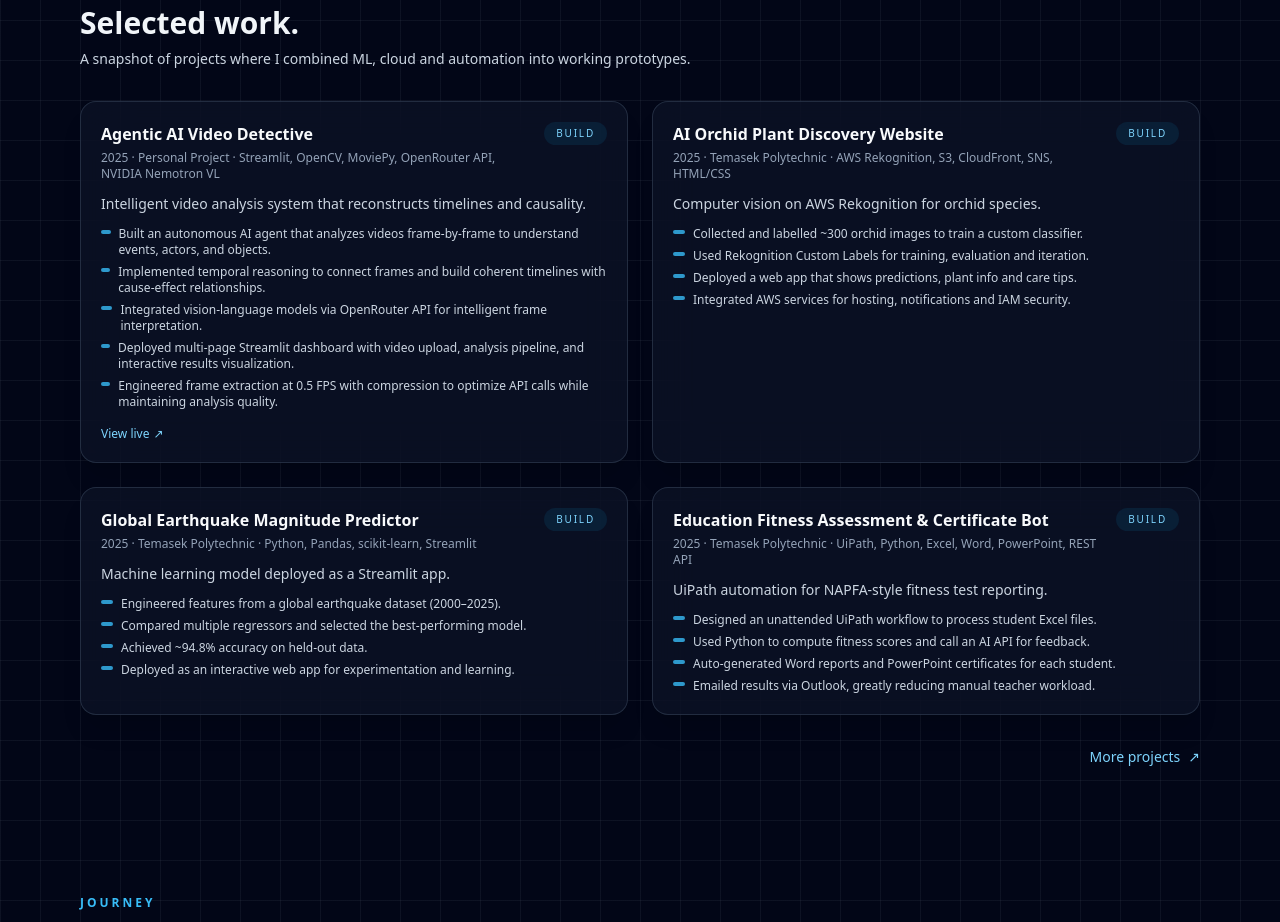
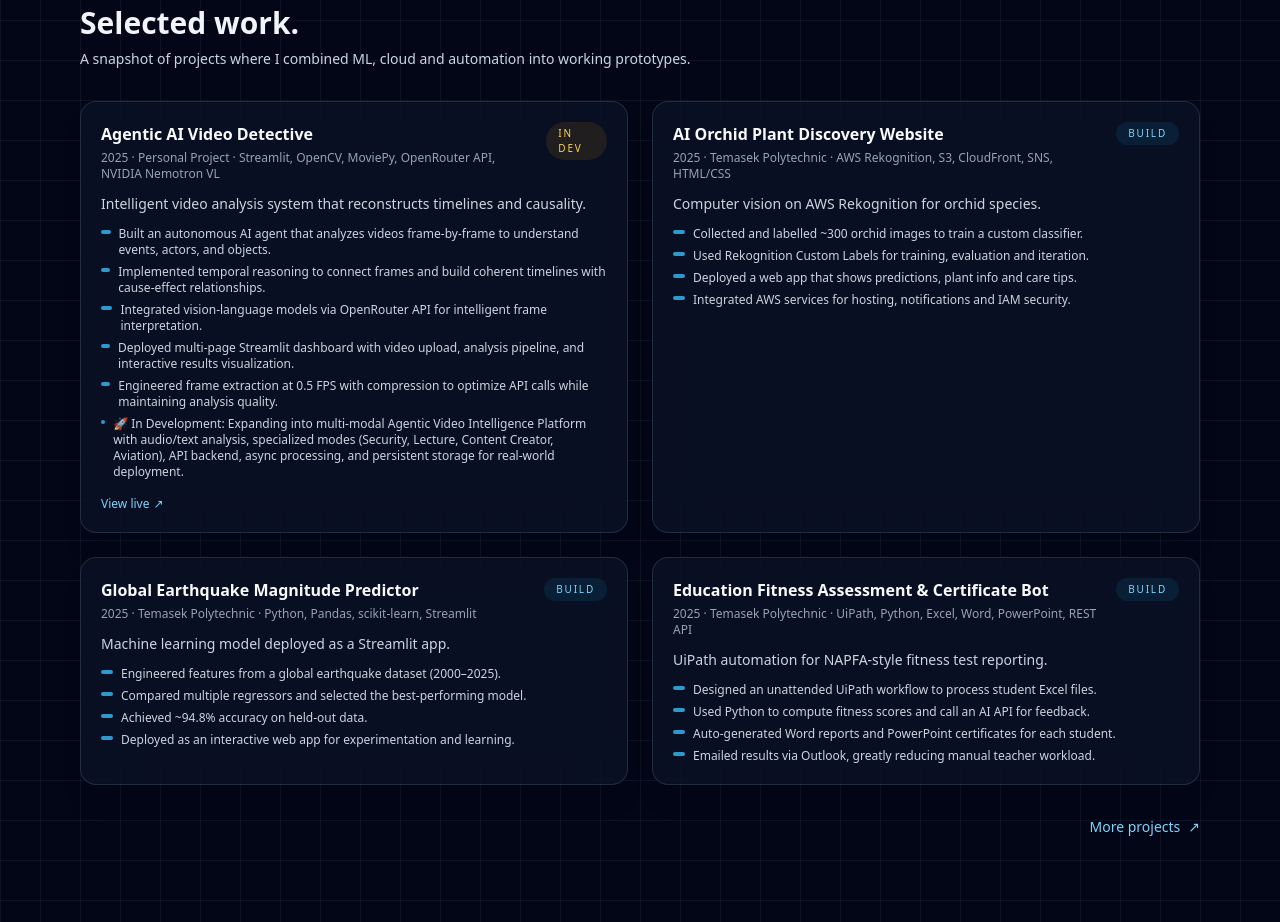
Before and after one commit to Jarrodoh/portfolio, a Next.js app: page / in a window 1280 px wide. Shown: the part 1500-2422 px from the top of the page. Built offline with nearby package versions, Linux system fonts and the light colour scheme.

Commit message:
Add files via upload

```diff
--- a/data/projects.ts
+++ b/data/projects.ts
@@ -5,6 +5,7 @@
   stack: string;
   bullets: string[];
   link?: string;
+  status?: string;
 };
 
 export const projects: Project[] = [
@@ -18,9 +19,11 @@
       "Implemented temporal reasoning to connect frames and build coherent timelines with cause-effect relationships.",
       "Integrated vision-language models via OpenRouter API for intelligent frame interpretation.",
       "Deployed multi-page Streamlit dashboard with video upload, analysis pipeline, and interactive results visualization.",
-      "Engineered frame extraction at 0.5 FPS with compression to optimize API calls while maintaining analysis quality."
+      "Engineered frame extraction at 0.5 FPS with compression to optimize API calls while maintaining analysis quality.",
+      "🚀 In Development: Expanding into multi-modal Agentic Video Intelligence Platform with audio/text analysis, specialized modes (Security, Lecture, Content Creator, Aviation), API backend, async processing, and persistent storage for real-world deployment."
     ],
-    link: "https://agentic-ai-video-detective-azqe2wfskjrac5jdexj5y8.streamlit.app/"
+    link: "https://agentic-ai-video-detective-azqe2wfskjrac5jdexj5y8.streamlit.app/",
+    status: "In Development"
   },
   {
     title: "AI Orchid Plant Discovery Website",
```
